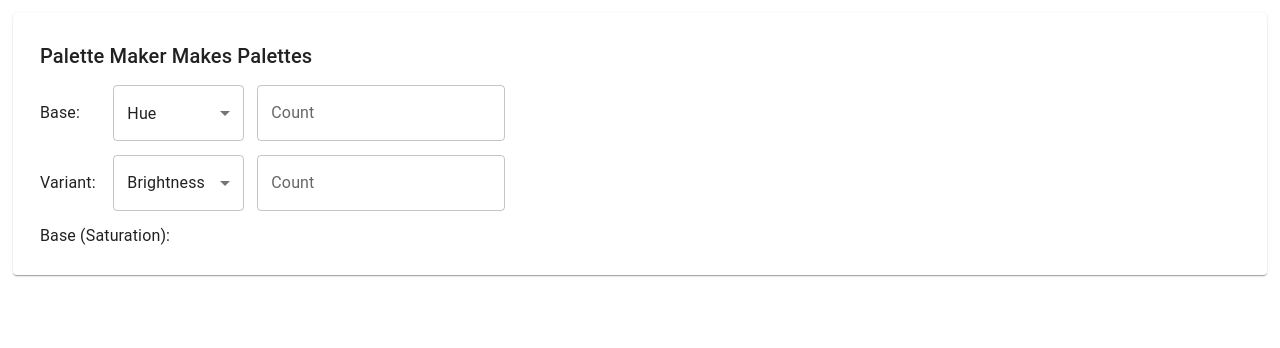
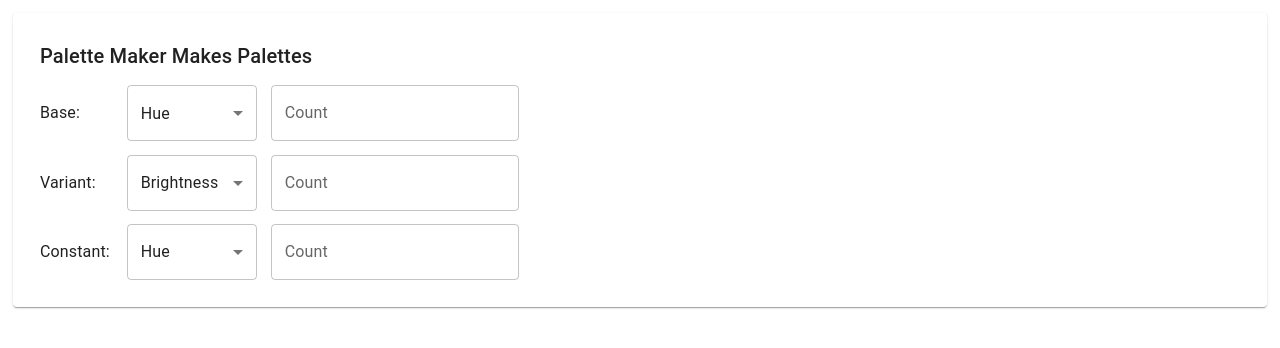
Before and after one commit to davor-skontra/pmmp, a React (Create React App) app: page / in a window 1280 px wide. Shown: the top 348 px of the page. Built offline with nearby package versions, Linux system fonts and the light colour scheme.

Commit message:
Make slider use the new system

```diff
--- a/src/App.tsx
+++ b/src/App.tsx
@@ -17,8 +17,7 @@ const cardStyle: CSSProperties = {
 function App() {
     const [baseSelection, setBaseSelection] = useState(ColorProperty.Hue)
     const [variantSelection, setVariantSelection] = useState(ColorProperty.Brightness)
-    const properties = Object.values<ColorProperty>(ColorProperty)
-    const constantSelection = _.without(properties, baseSelection, variantSelection)
+    const [constantSelection, setConstantSelection] = useState(ColorProperty.Brightness)
 
     useEffect(() => {
         document.title = "pmmp - Make Palettes"
@@ -31,22 +30,22 @@ function App() {
                 <ColorPropertySelectorWithTextField
                     title={'Base:'}
                     defaultSelected={baseSelection}
-                    selectableOptions={properties}
                     onOptionChange={setBaseSelection}
-                    onValueChange={x => {
-                    }}/>
+                    onValueChange={x => {}}
+                />
                 <ColorPropertySelectorWithTextField
                     title={'Variant:'}
                     defaultSelected={variantSelection}
-                    selectableOptions={properties}
                     onOptionChange={setVariantSelection}
-                    onValueChange={x => {
-                    }}/>
+                    onValueChange={x => {}}
+                />
                 <ColorValueSlider
-                    title={`Base (${constantSelection}):`}
+                    title={`Constant:`}
+                    defaultSelected={baseSelection}
+                    onOptionChange={setConstantSelection}
+                    onValueChange={x => {}}
                     from={1}
                     to={100}
-                    onValueChange={x => {}}
                 />
             </Card>
         </Box>
--- a/src/ColorPropertySelector.tsx
+++ b/src/ColorPropertySelector.tsx
@@ -6,7 +6,6 @@ import Select, {SelectChangeEvent} from '@mui/material/Select';
 export interface ColorPropertySelectorProps {
     title: string;
     defaultSelected: ColorProperty
-    selectableOptions: ColorProperty[]
     onOptionChange: (selection: ColorProperty) => void;
     onValueChange: (value: number) => void
 }
@@ -22,16 +21,18 @@ const formControlStyle: CSSProperties = {
     gap: '10pt',
 }
 
+const colorProperties = Object.values<ColorProperty>(ColorProperty)
+
 function ColorPropertySelector(p: ExtendedColorPropertySelectorProps) {
     return (
         <FormControl style={formControlStyle}>
-            <Typography variant={'body1'} style={{width: '45pt'}}>{p.title}</Typography>
+            <Typography variant={'body1'} style={{width: '55pt'}}>{p.title}</Typography>
             <Select
                 style={{width: '98pt'}}
                 value={p.defaultSelected.toString()}
                 onChange={e => p.onOptionChange(ColorProperty[e.target.value as keyof typeof ColorProperty])}
             >
-                {p.selectableOptions.map((x, i) => (
+                {colorProperties.map((x, i) => (
                     <MenuItem key={i} value={x.toString()}>{x.toString()}</MenuItem>)
                 )}
             </Select>
--- a/src/ColorValueSlider.tsx
+++ b/src/ColorValueSlider.tsx
@@ -1,25 +1,25 @@
-import {FormControl, Typography} from "@mui/material";
-import {CSSProperties} from "react";
+import {TextField} from '@mui/material';
+import ColorPropertySelector, {ColorPropertySelectorProps} from "./ColorPropertySelector";
 
-interface ColorValueSliderProps {
-    title: string
+type SliderColorPropertySelectorProps = ColorPropertySelectorProps & {
     from: number
     to: number
-    onValueChange: (value: number) => void
 }
 
-const formControlStyle: CSSProperties = {
-    display: 'flex',
-    flexDirection: 'row',
-    alignItems: 'center',
-    gap: '10pt',
-}
-function ColorValueSlider(p: ColorValueSliderProps){
+function renderSlider(onValueChange: (value: number) => void) {
     return (
-        <FormControl style={formControlStyle}>
-            <Typography variant={'body1'} style={{width: '200pt'}}>{p.title}</Typography>
-        </FormControl>
+        <TextField
+            type={'number'}
+            inputProps={{inputMode: 'numeric'}}
+            label={'Count'}
+            onChange={e => onValueChange(Number(e.target.value))}/>
     )
 }
 
-export default ColorValueSlider;
+function ColorPropertySelectorWithSlider(p: SliderColorPropertySelectorProps) {
+    return (
+        <ColorPropertySelector {...p} rightElement={renderSlider}/>
+    )
+}
+
+export default ColorPropertySelectorWithSlider;
```
